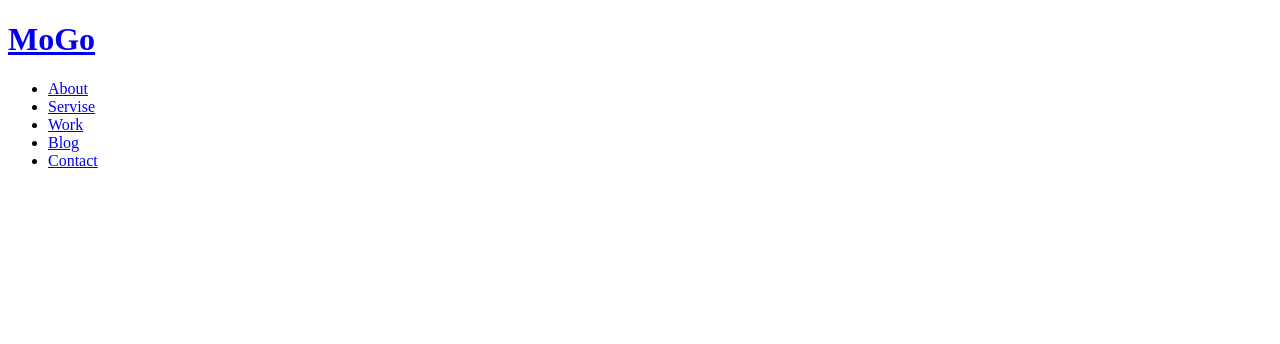
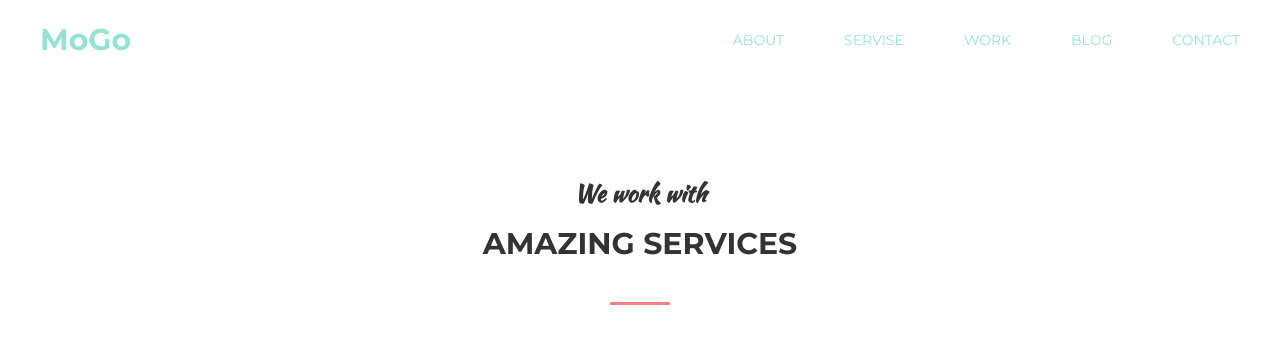
Before and after one commit to dzamota/goit-fe-course, a plain HTML site: page module-6/index.html in a window 1280 px wide. Drawn offline with Linux system fonts and the light colour scheme.

Commit message:
module-6 hdr

```diff
--- a/module-6/css/style.css
+++ b/module-6/css/style.css
@@ -0,0 +1,92 @@
+@import url('https://fonts.googleapis.com/css?family=Kaushan+Script|Montserrat:300,400,700,900|Roboto:300,400,700,900&display=swap');
+
+*,*::before,*::after{
+    margin: 0;
+    padding: 0;
+    box-sizing: border-box;
+}
+.size{
+    width: 1200px;
+    margin: 0 auto;
+}
+a{
+    text-decoration: none;
+}
+header{
+    display: flex;
+    align-items: center;
+    justify-content: space-between;
+}
+.logo a{
+    font-family: 'Montserrat', sans-serif;
+    font-size: 30px;
+    font-weight: 700;
+    color: #95e1d3;
+}
+.menu-item{
+    display: flex;
+    list-style-type: none;
+
+}
+.menu-item>li{
+    margin-right: 60px;
+    position: relative;
+
+}
+.menu-item>li:nth-last-child(1){
+    margin-right: 0;
+}
+.menu-item a{
+    font-family: 'Montserrat', sans-serif;
+    font-size: 14px;
+    font-weight: 400;
+    text-transform: uppercase;
+    color: #95e1d3;
+}
+.menu-item a:hover{
+color:#f38181;
+
+}
+.menu-item a:hover::after {
+    content: "";
+    position: absolute;
+    margin: 0 auto;
+    display: block;
+    width: 100%;
+    height: 3px;
+    background-color: #f38181;
+    margin-top: 12px;
+}
+.title-1{
+    display: flex;
+    align-items: center;
+    flex-direction: column;
+    padding-top: 100px;
+}
+.font-1{
+    font-family: 'Kaushan Script', cursive;
+    font-size: 24px;
+    color: #333333;
+   margin-bottom: 20px ;
+
+}
+.font-2{
+    text-transform: uppercase;
+    font-family: 'Montserrat', sans-serif;
+    font-size: 30px;
+    font-weight: 700;
+    color: #333333;
+
+
+}
+.font-2::after{
+    content: "";
+    margin: 0 auto;
+    display: block;
+    width: 60px;
+    height: 3px;
+    background-color: #f38181;
+    margin-top: 40px;
+
+
+}
--- a/module-6/index.html
+++ b/module-6/index.html
@@ -1,17 +1,18 @@
 <!DOCTYPE html>
 <html lang="en">
   <head>
-    <meta charset="UTF-8">
-    <meta name="viewport" content="width=device-width, initial-scale=1.0">
-    <meta http-equiv="X-UA-Compatible" content="ie=edge">
+    <meta charset="UTF-8" />
+    <meta name="viewport" content="width=device-width, initial-scale=1.0" />
+    <meta http-equiv="X-UA-Compatible" content="ie=edge" />
     <title>homework-6</title>
-
+    <link rel="stylesheet" href="./css/normalize.css" />
+    <link rel="stylesheet" href="./css/style.css" />
   </head>
   <body>
-    <header>
-        <a href="#"><h1 class="logo">MoGo</h1></a>
+    <header class="size">
+            <h1 class="logo"><a href="#">MoGo</a></h1>
       <nav>
-            <ul>
+        <ul class="menu-item">
           <li><a href="#">About</a></li>
           <li><a href="#">Servise</a></li>
           <li><a href="#">Work</a></li>
@@ -19,18 +20,14 @@
           <li><a href="#">Contact</a></li>
         </ul>
       </nav>
+    </header>
+
+<main class="size">
+<h2 class="title-1"><span class="font-1">We work with</span><span class="font-2">amazing services</span></h2>
 
 
 
-
-
-
-    </header>
-
-
-
-
-
+</main>
 
 
 
```
Lines whose indentation alone changed are shown as unchanged.
